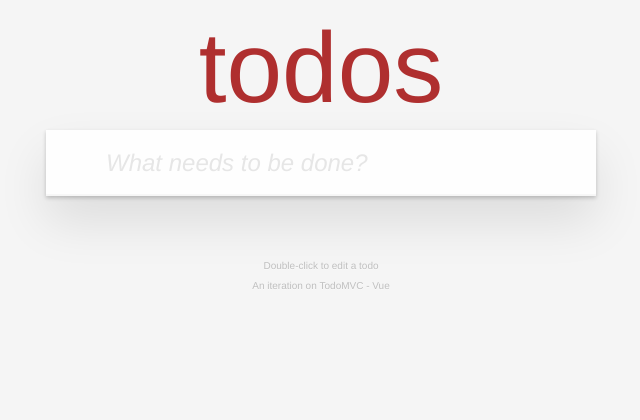
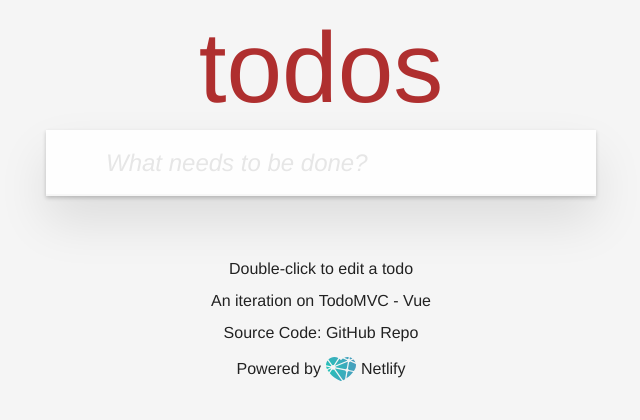
Before and after one commit to bencodezen/todomvc-vue-3, a Vue app: page / in a window 1280 px wide. Shown: the top 420 px of the page, without its empty margins (319-959 px from the left). Built offline with nearby package versions, Linux system fonts and the light colour scheme.

Commit message:
refactor: create app footer component

```diff
--- a/src/App.vue
+++ b/src/App.vue
@@ -1,6 +1,14 @@
 <script>
+import AppFooter from './components/AppFooter.vue'
+
 export default {
   name: 'App',
+
+  // Define components that will be used in the template
+  components: {
+    AppFooter
+  },
+
   // app initial state
   data: () => ({
     todos: [],
@@ -188,13 +196,7 @@ export default {
       </button>
     </footer>
   </section>
-  <footer class="info">
-    <p>Double-click to edit a todo</p>
-    <p>
-      An iteration on
-      <a href="https://todomvc.com/examples/vue/">TodoMVC - Vue</a>
-    </p>
-  </footer>
+  <AppFooter />
 </template>
 
 <style>
--- /dev/null
+++ b/src/components/AppFooter.vue
@@ -0,0 +1,67 @@
+<script></script>
+
+<template>
+  <footer class="info">
+    <p>Double-click to edit a todo</p>
+    <p>
+      An iteration on
+      <a href="https://todomvc.com/examples/vue/">TodoMVC - Vue</a>
+    </p>
+    <p>
+      Source Code:
+      <a href="https://github.com/bencodezen/todomvc-vue-3">GitHub Repo</a>
+    </p>
+    <p class="netlify-sponsor">
+      <span>Powered by</span
+      ><a
+        class="netlify-link"
+        href="https://www.netlify.com/?utm_source=deployed-app&amp;utm_medium=launch-comp-bh&amp;utm_campaign=devex"
+        ><img
+          class="netlify-logo"
+          src="/netliheart.svg"
+          alt="Netlify Heart Logo"
+        />
+        Netlify
+      </a>
+    </p>
+  </footer>
+</template>
+
+<style scoped>
+.info {
+  margin: 65px auto 0;
+  color: #222;
+  font-size: 1rem;
+  text-shadow: 0 1px 0 rgba(255, 255, 255, 0.5);
+  text-align: center;
+}
+
+.info p {
+  line-height: 1;
+}
+
+.info a {
+  color: inherit;
+  text-decoration: none;
+  font-weight: 400;
+}
+
+.info a:hover {
+  text-decoration: underline;
+}
+
+.info .netlify-sponsor {
+  justify-content: center;
+}
+
+.info .netlify-sponsor,
+.info .netlify-link {
+  display: flex;
+  align-items: center;
+}
+.info .netlify-logo {
+  width: 30px;
+  margin-left: 5px;
+  margin-right: 5px;
+}
+</style>
--- a/src/styles/todomvc-index.css
+++ b/src/styles/todomvc-index.css
@@ -329,28 +329,6 @@ html .clear-completed:active {
   text-decoration: underline;
 }
 
-.info {
-  margin: 65px auto 0;
-  color: #bfbfbf;
-  font-size: 10px;
-  text-shadow: 0 1px 0 rgba(255, 255, 255, 0.5);
-  text-align: center;
-}
-
-.info p {
-  line-height: 1;
-}
-
-.info a {
-  color: inherit;
-  text-decoration: none;
-  font-weight: 400;
-}
-
-.info a:hover {
-  text-decoration: underline;
-}
-
 /*
 	Hack to remove background from Mobile Safari.
 	Can't use it globally since it destroys checkboxes in Firefox
```
Also changed, not shown: public/netliheart.svg (added).
